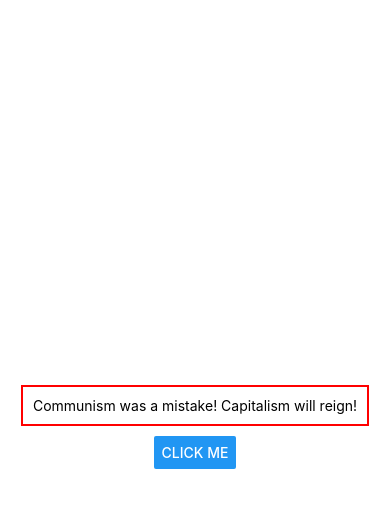
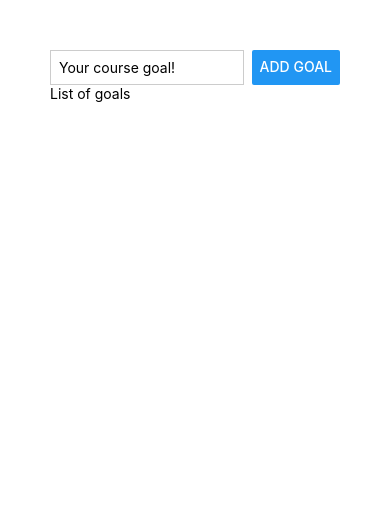
Before and after one commit to NathanMoes/RNCourse, a React Native app: screen / in a window 390 px wide. Shown: the top 508 px of the page. Built offline with nearby package versions, Linux system fonts and the light colour scheme.

Commit message:
change layout for text input and button

```diff
--- a/App.js
+++ b/App.js
@@ -1,24 +1,33 @@
 import { StatusBar } from "expo-status-bar";
-import { Button, StyleSheet, Text, View } from "react-native";
+import { Button, StyleSheet, Text, TextInput, View } from "react-native";
 
 export default function App() {
   return (
-    <View style={styles.container}>
-      <Text
-        style={{ margin: 10, borderColor: "red", borderWidth: 2, padding: 10 }}
-      >
-        Communism was a mistake! Capitalism will reign!
-      </Text>
-      <Button title="click me" />
+    <View style={styles.appContainer}>
+      <View style={styles.inputContainer}>
+        <TextInput placeholder="Your course goal!" style={styles.TextInput} />
+        <Button title="Add Goal" />
+      </View>
+      <View>
+        <Text>List of goals</Text>
+      </View>
     </View>
   );
 }
 
 const styles = StyleSheet.create({
-  container: {
-    flex: 1,
-    backgroundColor: "#fff",
-    alignItems: "center",
-    justifyContent: "center",
+  appContainer: {
+    padding: 50,
+  },
+  inputContainer: {
+    flexDirection: "row",
+    justifyContent: "space-between",
+  },
+  TextInput: {
+    borderWidth: 1,
+    borderColor: "#ccc",
+    width: "80%",
+    marginRight: 8,
+    padding: 8,
   },
 });
```
